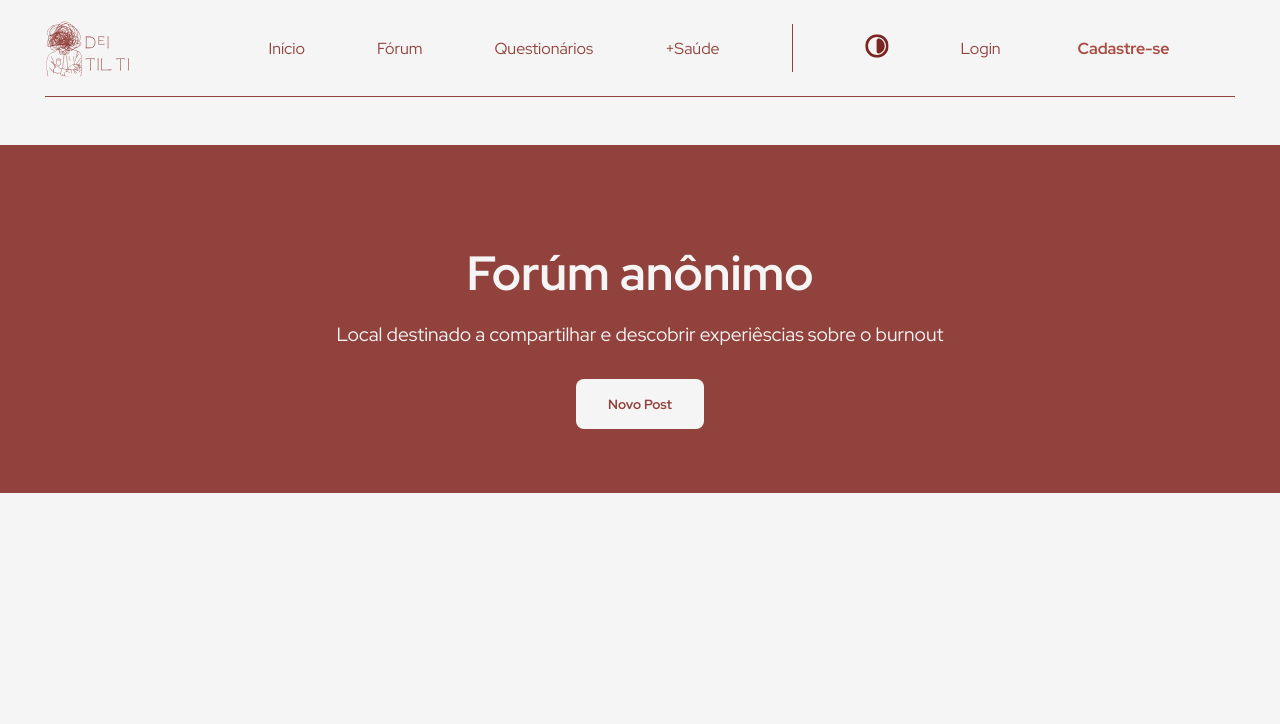
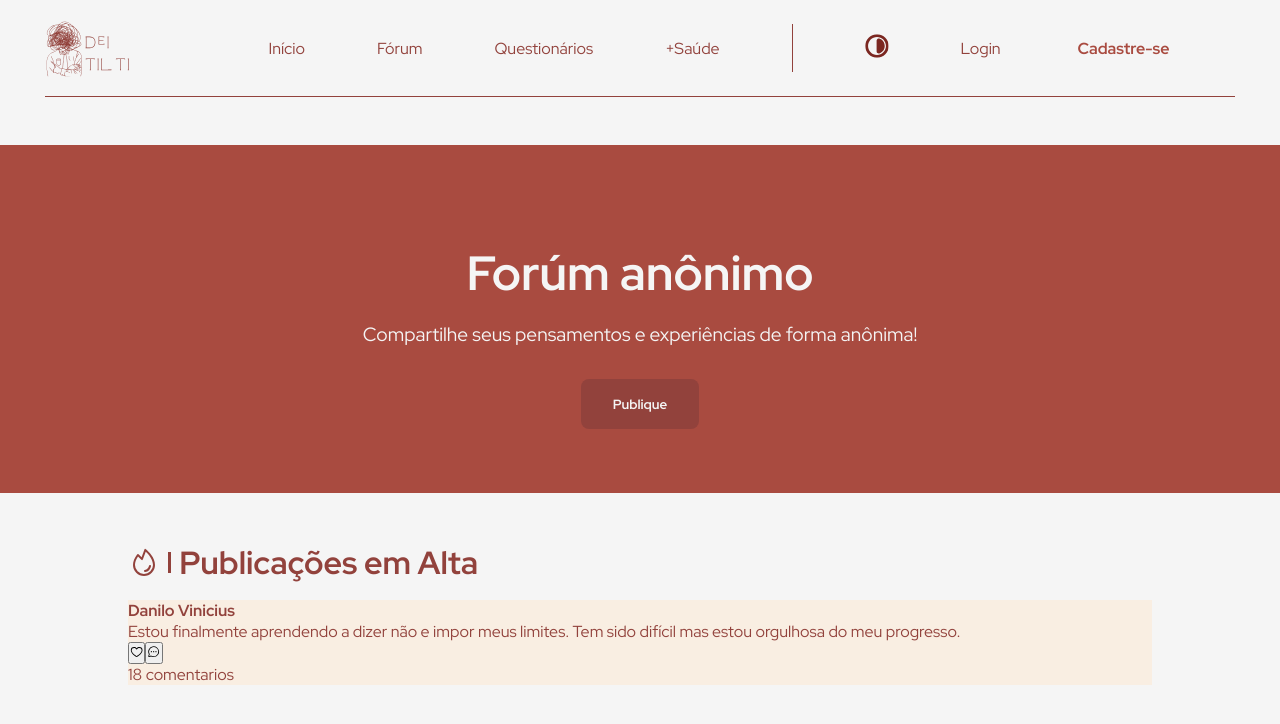
Before and after one commit to aline-henriques/PROJETO-2, a React (Vite) app: page /forum in a window 1280 px wide. Shown: the top 724 px of the page. Built offline with nearby package versions, Linux system fonts and the light colour scheme; a web font is replaced by a local one.

Commit message:
Inicio forum

```diff
--- a/src/Components/ForumInicial.jsx
+++ b/src/Components/ForumInicial.jsx
@@ -1,6 +1,20 @@
 import { useState } from 'react';
 import { Header } from './Header';
 import styles from './ForumInicial.module.css'
+import { Fire } from '@phosphor-icons/react';
+import { PostEmAlta } from './PostEmAlta';
+
+const PostsEmAlta =[
+    {
+        id:1,
+        author: {
+            avatarUrl: "https://pbs.twimg.com/profile_images/1867600296920100864/IsNMUhqC_400x400.jpg",
+            name: "Danilo Vinicius"
+        },
+        content: "Estou finalmente aprendendo a dizer não e impor meus limites. Tem sido difícil mas estou orgulhosa do meu progresso.",
+
+    },
+]
 
 export function ForumInicial (){
 
@@ -12,8 +26,25 @@ export function ForumInicial (){
              <Header onToggleColors={toggleColors} isDarkMode={darkMode} />
             <div className={styles.introduction}>
                 <h1>Forúm anônimo</h1>
-                <p>Local destinado a compartilhar e descobrir experiêscias sobre o burnout</p>
-                <button className={styles.buttonNewPost}>Novo Post</button>
+                <p>Compartilhe seus pensamentos e experiências de forma anônima!</p>
+                <button className={styles.buttonPublique}>Publique</button>
+            </div>
+            <div className={styles.postsArea}>
+                <div className={styles.title}>
+                    <Fire size={32}/>
+                    <div className={styles.linhaVertical}>.</div>
+                    <h2>Publicações em Alta</h2>
+                </div>
+                <div className={styles.postsEmAlta}>
+                    {PostsEmAlta.map(post =>{
+                        return (<PostEmAlta
+                        key={post.id}
+                        author = {post.author}
+                        content= {post.content}
+                        />
+                        )
+                    })}
+                </div>
             </div>
         </div>
 
--- a/src/Components/ForumInicial.module.css
+++ b/src/Components/ForumInicial.module.css
@@ -21,7 +21,7 @@
     align-items: center;
     padding: 6rem 2rem 4rem;
     margin-top: 3rem;
-    background-color: var(--red-200);
+    background-color: var(--red-300);
 }
 
 .introduction h1{
@@ -36,9 +36,9 @@
     margin-bottom: 2rem;
 }
 
-.buttonNewPost{
-    background-color: var(--cinza-100);
-    color: var(--red-200);
+.buttonPublique{
+    background-color: var(--red-200);
+    color: var(--cinza-100);
     padding: 1rem 2rem;
     border-radius: 0.5rem;
     border: none;
@@ -48,9 +48,39 @@
     transition: transform 0.3s ease, border-color 0.3s ease;
 }
 
-.buttonNewPost:hover{
-    background-color: var(--red-200);
-    color: var(--cinza-100);
-    border: 1px solid var(--cinza-100);
+.buttonPublique:hover{
+    background-color: var(--cinza-100);
+    color: var(--red-200);
+    border: 1px solid var(--red-200);
     transform: scale(1.05);
 }
+
+.postsArea{
+    flex: 1;
+    padding: 3rem 2rem;
+    max-width: 1100px;
+    margin: 0 auto ;
+    width: 80%;
+}
+
+.linhaVertical{
+  width: 0.2rem;
+  height: 100%;
+  background-color: var(--red-200);
+}
+
+.light .linhaVertical {
+  background-color: var(--red-200);
+}
+
+.title{
+  display: flex;
+  gap: 0.5rem;
+  align-items: center;
+  padding-bottom: 1rem;
+}
+
+.title h2{
+    font-weight: bold;
+    font-size: 2rem;
+}
--- a/src/Components/Limites.jsx
+++ b/src/Components/Limites.jsx
@@ -1,8 +1,8 @@
 import styles from './Limites.module.css'
 
-export function Limites ({content}){
+export function Limites ({content, isDarkMode}){
     return(
-        <div className={styles.content}>
+        <div className={`${styles.content} ${isDarkMode ? styles.dark : styles.light}`}>
             <div className={styles.newsBox}>
                 {content.map(line =>{
 
--- a/src/Components/Limites.module.css
+++ b/src/Components/Limites.module.css
@@ -23,6 +23,11 @@
     border-radius: 1rem;
 }
 
+.dark .newsBox{
+    background-color: var(--cinza-100);
+    color: var(--red-200);
+}
+
 .paragrafo{
     margin:auto;
     display: flex;
--- /dev/null
+++ b/src/Components/PostEmAlta.jsx
@@ -0,0 +1,26 @@
+import styles from './PostEmAlta.module.css'
+import { Heart, ChatCircleDots } from '@phosphor-icons/react';
+
+export function PostEmAlta ({author, content}){
+    return(
+        <article className={styles.areaTexto}>
+            <header className={styles.header}>
+                <div className={styles.author}>
+                    <strong src={author.avatarUrl}>{author.name}</strong>
+                </div>
+            </header>
+            <div className={styles.content}>
+                <p>{content}</p>
+            </div>
+            <footer className={styles.footer}>
+                <div>
+                    <button> <Heart/> </button>
+                    <button> <ChatCircleDots/> </button>
+                </div>
+                <div>
+                    <span>18 comentarios</span>
+                </div>
+            </footer>
+        </article>
+    )
+}
--- /dev/null
+++ b/src/Components/PostEmAlta.module.css
@@ -0,0 +1,3 @@
+.areaTexto{
+    background-color: #f9eee2;
+}
--- a/src/Components/Recurso.jsx
+++ b/src/Components/Recurso.jsx
@@ -1,9 +1,9 @@
 import styles from './Recurso.module.css'
 
-export function Recurso({style, content}){
+export function Recurso({style, content, isDarkMode}){
     return(
 
-            <div className={styles[style] }>
+            <div className={`${styles[style]} ${isDarkMode ? styles.dark : styles.light}`}>
                 {content.map(line =>{
 
                     if (line.type == 'title'){
--- a/src/Components/Recurso.module.css
+++ b/src/Components/Recurso.module.css
@@ -12,8 +12,8 @@
     border-radius: 1rem;
 }
 
-.dark{
-    background-color: var(--red-300);
+.darkOut{
+    background-color: var(--red-200);
     font-size: 1.7rem;
     width: 18rem;
     display: flex;
@@ -26,7 +26,7 @@
     color: var(--cinza-100);
 }
 
-.dark .lerMais a{
+.darkOut .lerMais a{
     color: var(--cinza-100);
 }
 
--- a/src/Components/Saude.jsx
+++ b/src/Components/Saude.jsx
@@ -56,7 +56,7 @@ const recursos =[
     },
     {
     id: 3,
-    style: 'dark',
+    style: 'darkOut',
     content:[
         {type: 'title', content: "Aúdio/Som para acalmar e relaxar"},
         {type: 'paragraph', content: "Desfrute num dia estressante. Vai ficar tudo bem!"},
@@ -164,6 +164,7 @@ export function Saude(){
                     <div className={styles.newsRecurso}>
                     {recursos.map(recurso =>{
                         return (<Recurso
+                            isDarkMode={darkMode}
                             key={recurso.id}
                             style={recurso.style}
                             content = {recurso.content}
@@ -184,6 +185,7 @@ export function Saude(){
                     <div className={styles.limiteBox}>
                     {limites.map(limites =>{
                         return (< Limites
+                            isDarkMode={darkMode}
                             key={limites.id}
                             content = {limites.content}
                             />)
--- a/src/Components/Saude.module.css
+++ b/src/Components/Saude.module.css
@@ -52,8 +52,6 @@
 .dark .news, .dark .newsRecurso{
   color: var(--red-200);
 }
-
-
 
 .recursosUtilidades{
   flex: 1;
@@ -131,3 +129,7 @@
   width: 100%;
   gap: 0.4rem;
 }
+
+.dark .linhaVertical, .dark .linhaInfo{
+  background-color: var(--cinza-100);
+}
```
